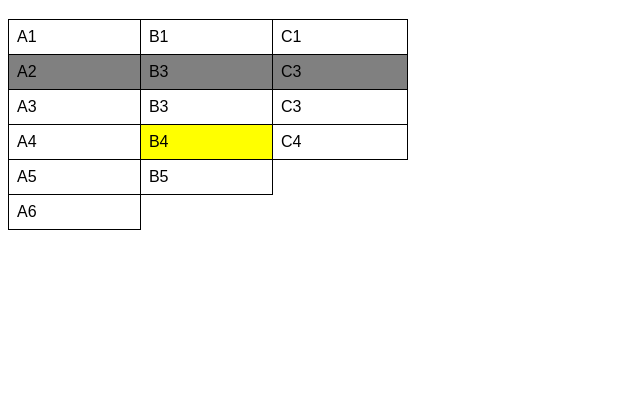
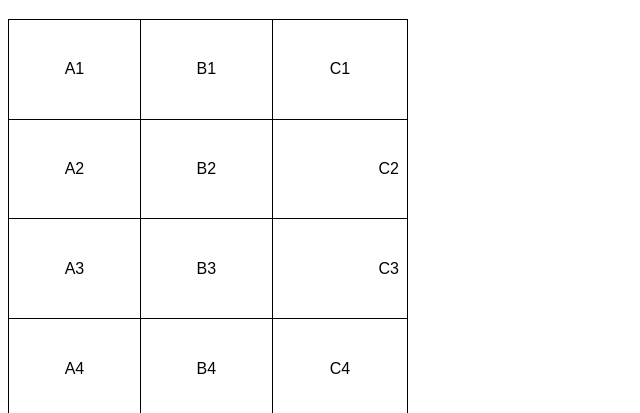
Before and after one commit to devvMiguel/html-css, a plain HTML site: page exercicios/ex023/tabela001.html in a window 1280 px wide. Shown: the part 61-474 px from the top of the page, without its empty margins (0-640 px from the left). Drawn offline with Linux system fonts and the light colour scheme.

Commit message:
feat: created table 001

```diff
--- a/exercicios/ex023/tabela001.html
+++ b/exercicios/ex023/tabela001.html
@@ -11,21 +11,22 @@
 
         table {
             width: 400px;
+            height: 400px;
             border-collapse: collapse;
         }
 
-        tr.linha {
-            background-color: gray;
-        }
 
         td {
             border: 1px solid black;
             padding: 8px;
+            text-align: center;
+            vertical-align: middle;
         }
 
-        td.dado {
-            background-color: yellow;
+        .numero {
+            text-align: right;
         }
+
     </style>
 </head>
 <body>
@@ -36,26 +37,21 @@
             <td>B1</td>
             <td>C1</td>
         </tr>
-        <tr class="linha">
+        <tr>
             <td>A2</td>
-            <td>B3</td>
-            <td>C3</td>
+            <td>B2</td>
+            <td class="numero">C2</td>
         </tr>
         <tr>
             <td>A3</td>
             <td>B3</td>
-            <td>C3</td>
+            <td class="numero">C3</td>
         </tr>
         <tr>
             <td>A4</td>
-            <td class="dado">B4</td>
+            <td>B4</td>
             <td>C4</td>
         </tr>
-        <tr>
-            <td>A5</td>
-            <td>B5</td>
-        </tr>
-        <td>A6</td>
     </table>
 </body>
 </html>
```
